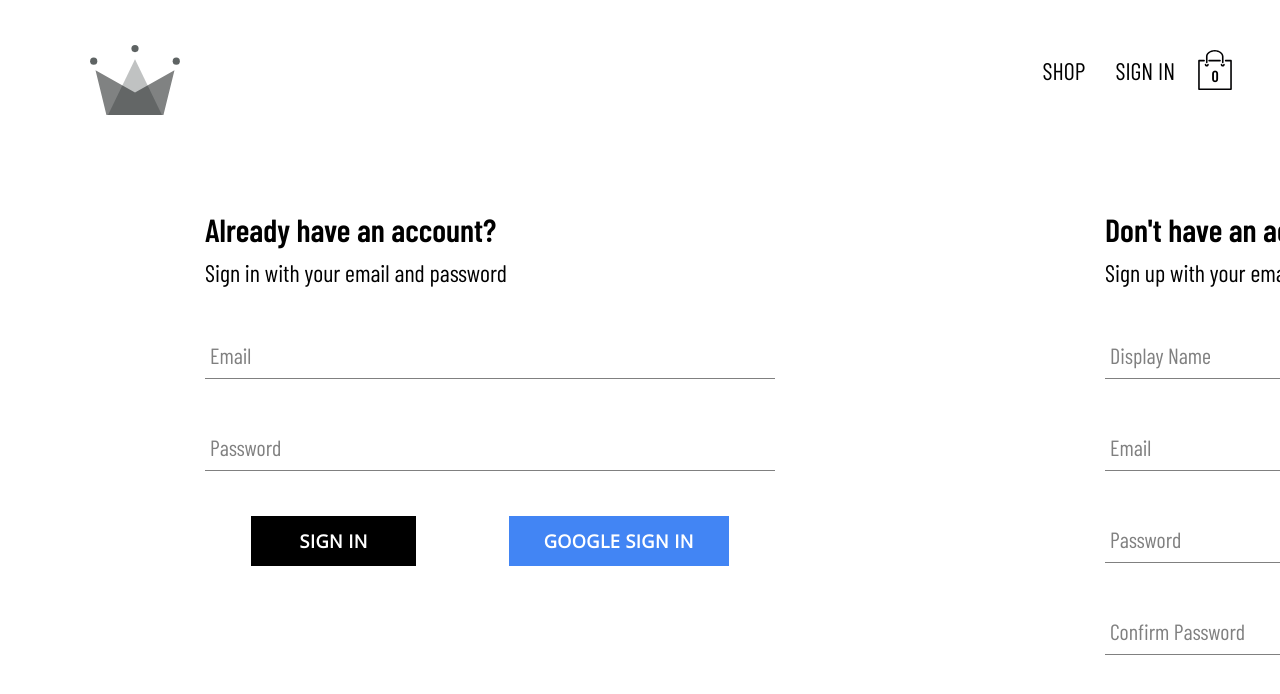
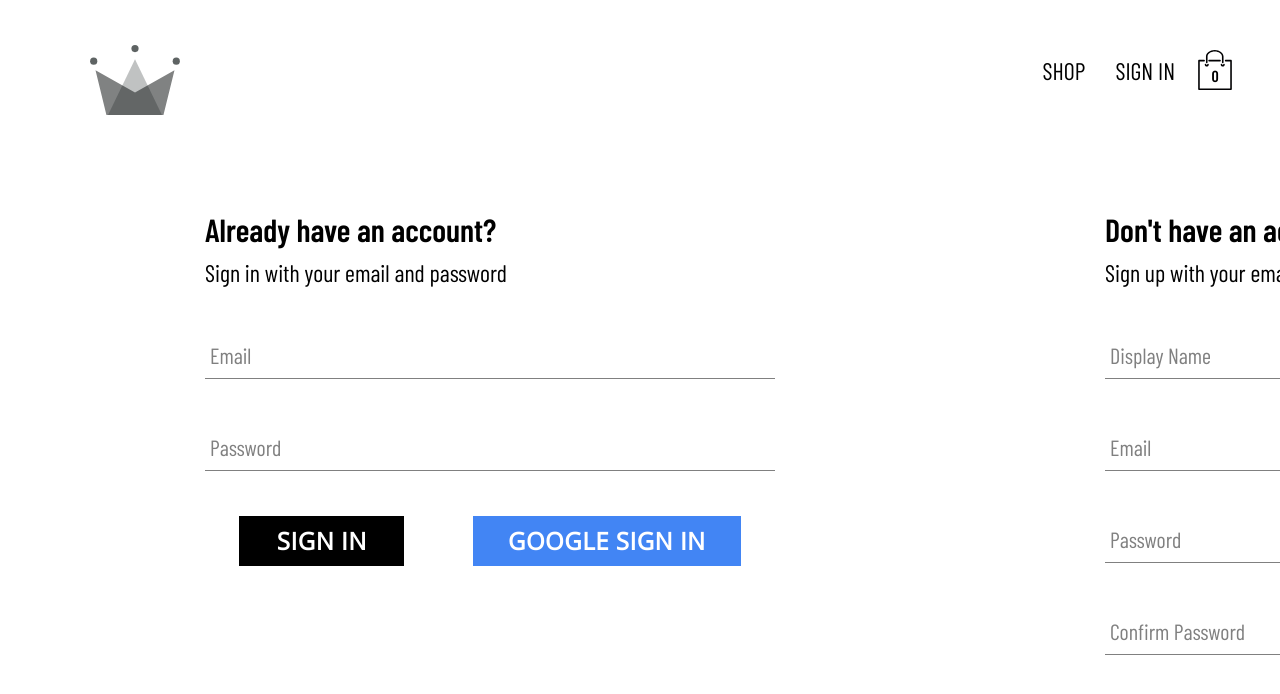
Before and after one commit to Nilliz85/holidaze, a React (Create React App) app: page /auth in a window 1280 px wide. Shown: the top 694 px of the page. Built offline with nearby package versions, Linux system fonts and the light colour scheme; no server answers; a web font is replaced by a local one.

Commit message:
changed text size on buttons

```diff
--- a/src/components/button/button.styles.scss
+++ b/src/components/button/button.styles.scss
@@ -5,7 +5,7 @@
 	letter-spacing: 0.5px;
 	line-height: 50px;
 	padding: 0 35px 0 35px;
-	font-size: 18px;
+	font-size: x-large;
 	background-color: black;
 	color: white;
 	text-transform: uppercase;
```
